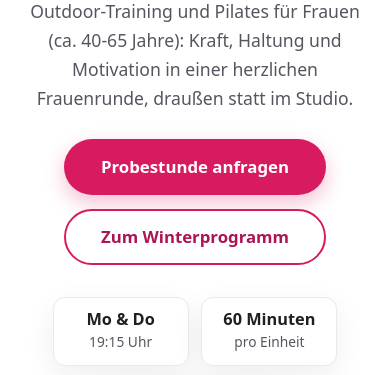
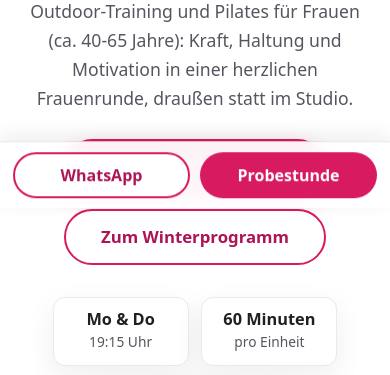
Before and after one commit to FlowerJoke/AndreaBlumenwitz, a plain HTML site: page index.html in a window 390 px wide. Shown: the part 709-1084 px from the top of the page. Drawn offline with Linux system fonts and the light colour scheme.

Commit message:
Add sticky mobile contact bar (WhatsApp + Probestunde/Platz anfragen)
Co-Authored-By: Claude Sonnet 5.5 <noreply@anthropic.com>

```diff
--- a/index.html
+++ b/index.html
@@ -540,6 +540,11 @@
     </div>
   </footer>
 
+  <div class="mobile-bar" aria-label="Schnellkontakt">
+    <a class="btn-secondary" href="https://wa.me/491788579351" target="_blank" rel="noopener">WhatsApp</a>
+    <a class="btn-primary" href="#contact">Probestunde</a>
+  </div>
+
   <script>
     // Mobile navigation
     (function () {
@@ -608,6 +613,18 @@
       });
     })();
   </script>
+
+  <script>
+    // Mobile contact bar: hide while the contact section is on screen
+    (function () {
+      var bar = document.querySelector(".mobile-bar");
+      var target = document.getElementById("contact");
+      if (!bar || !target || !("IntersectionObserver" in window)) return;
+      new IntersectionObserver(function (e) {
+        bar.classList.toggle("is-hidden", e[0].isIntersecting);
+      }).observe(target);
+    })();
+  </script>
 </body>
 
 </html>
--- a/styles.css
+++ b/styles.css
@@ -404,3 +404,18 @@ footer a:hover { color: var(--pink-soft); text-decoration: underline; }
   .reveal.is-visible { opacity: 1; transform: none; }
 }
 @media (prefers-reduced-motion: reduce) { html { scroll-behavior: auto; } .btn-primary, .btn-secondary { transition: none; } }
+
+/* ---------- Mobile contact bar ---------- */
+.mobile-bar { display: none; }
+@media (max-width: 760px) {
+  body { padding-bottom: 4.8rem; }
+  .mobile-bar {
+    position: fixed; left: 0; right: 0; bottom: 0; z-index: 90; display: flex; gap: .6rem;
+    padding: .6rem .8rem calc(.6rem + env(safe-area-inset-bottom));
+    background: rgba(255, 255, 255, .95); -webkit-backdrop-filter: blur(10px); backdrop-filter: blur(10px);
+    border-top: 1px solid var(--line); box-shadow: 0 -6px 20px rgba(31, 31, 36, .08);
+    transition: transform .25s ease;
+  }
+  .mobile-bar a { flex: 1; min-height: 2.9rem; padding: .6rem 1rem; box-shadow: none; }
+  .mobile-bar.is-hidden { transform: translateY(110%); }
+}
```
Also changed, not shown: retreat.html (+17 -0 lines).
